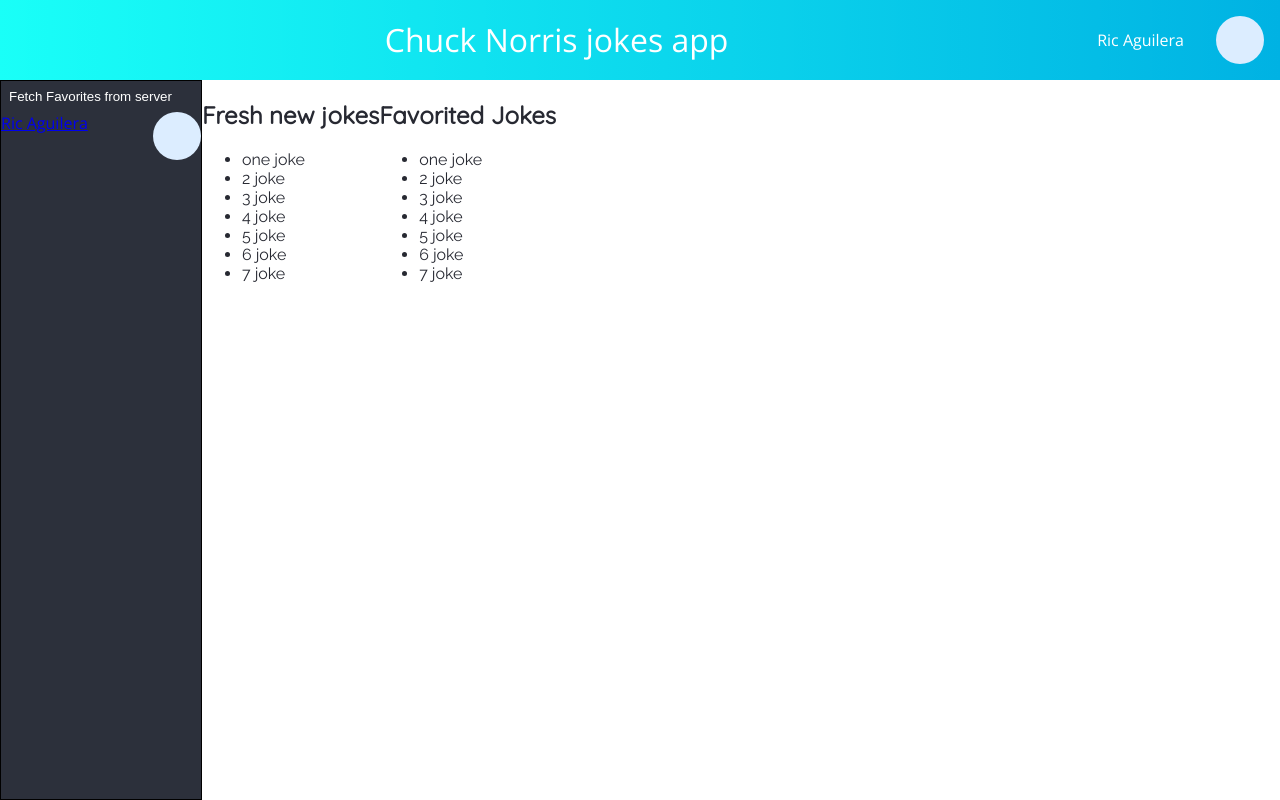
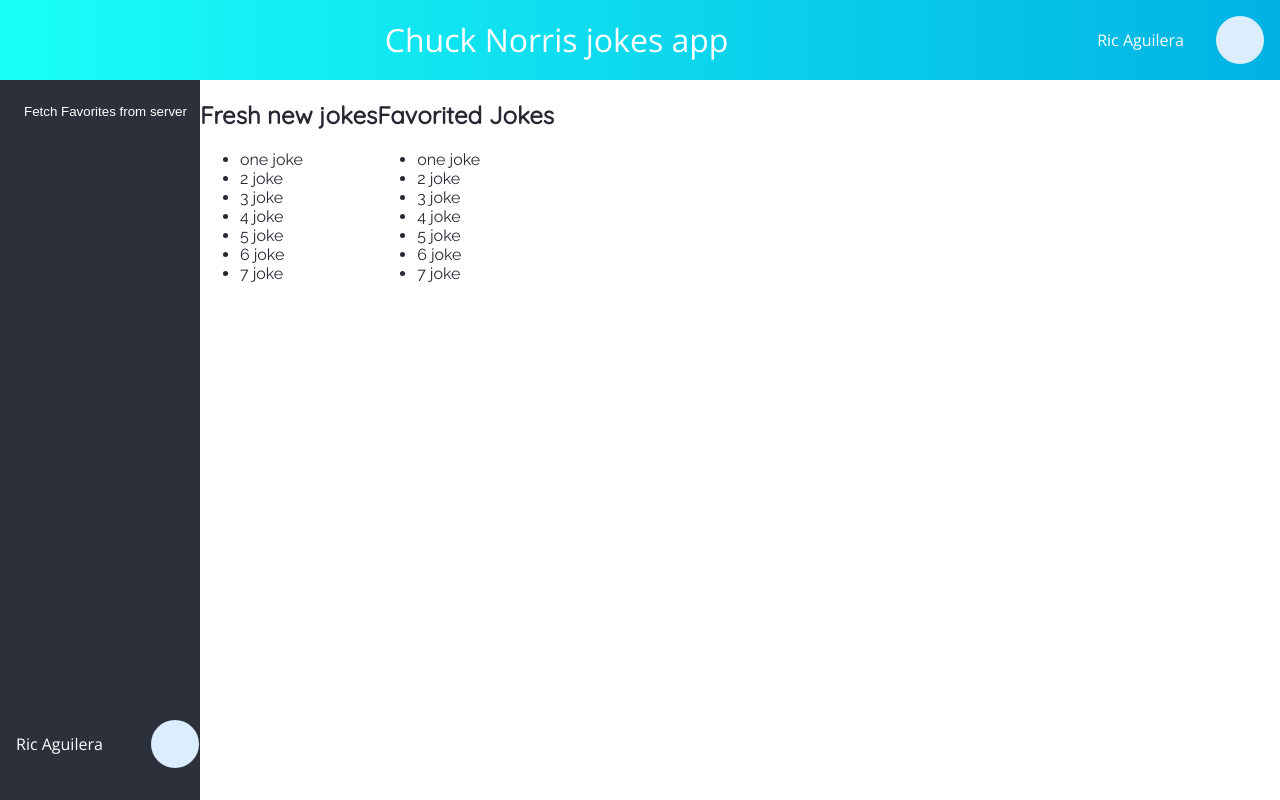
Before and after one commit to jeleputs/frontmen-fed, a React app: page / in a window 1280 px wide. Built offline with nearby package versions, Linux system fonts and the light colour scheme.

Commit message:
Updated Actions Container styles and structure

```diff
--- a/src/components/ActionsContainer/FetchFavoriteJokesComponent/styles.scss
+++ b/src/components/ActionsContainer/FetchFavoriteJokesComponent/styles.scss
@@ -0,0 +1,3 @@
+button {
+  margin: 1rem;
+}
--- a/src/components/ActionsContainer/styles.scss
+++ b/src/components/ActionsContainer/styles.scss
@@ -1,4 +1,13 @@
-aside{
-  width:30%;
-  border:1px solid #000;
+@import '../../commons/variables';
+
+.author {
+  position: absolute;
+  bottom: 2rem;
+
+  a {
+    color: $white;
+    text-decoration: none;
+    padding: 1rem;
+    line-height: 3rem;
+  }
 }
```
Also changed, not shown: src/components/ActionsContainer/FavoriteAJokeComponent/index.js (deleted, +0 -10 lines), src/components/ActionsContainer/UnfavoriteAJokeComponent/index.js (deleted, +0 -10 lines), src/components/ActionsContainer/FavoriteAJokeComponent/styles.scss (deleted), src/components/ActionsContainer/UnfavoriteAJokeComponent/styles.scss (deleted).
